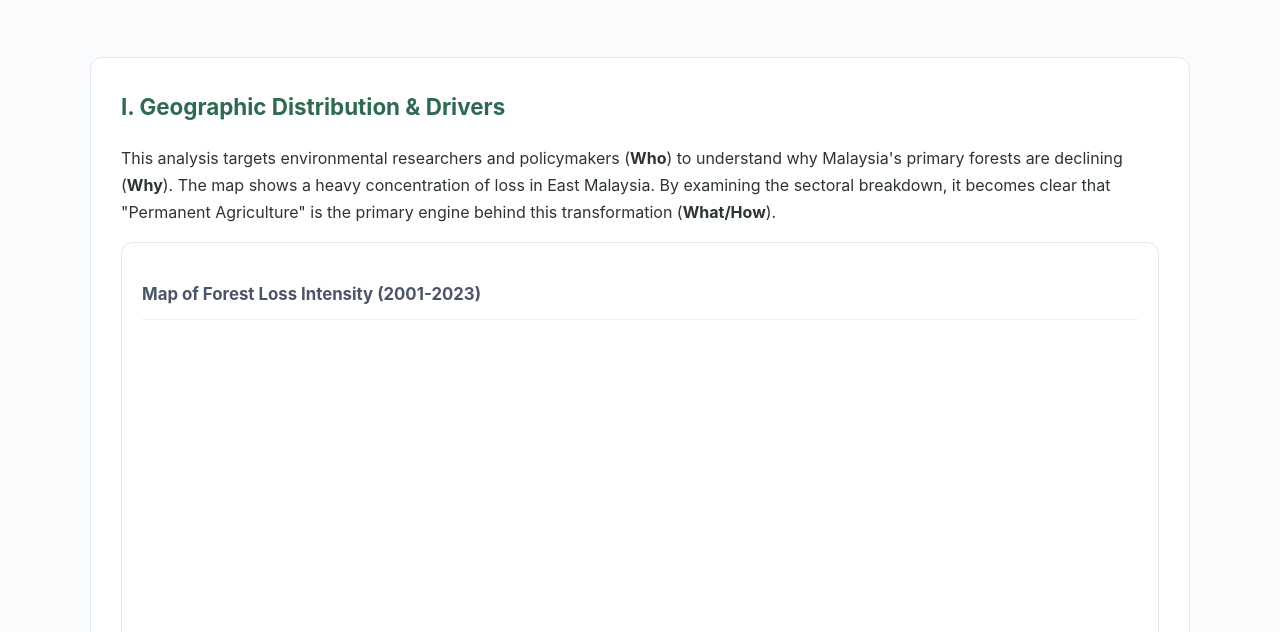
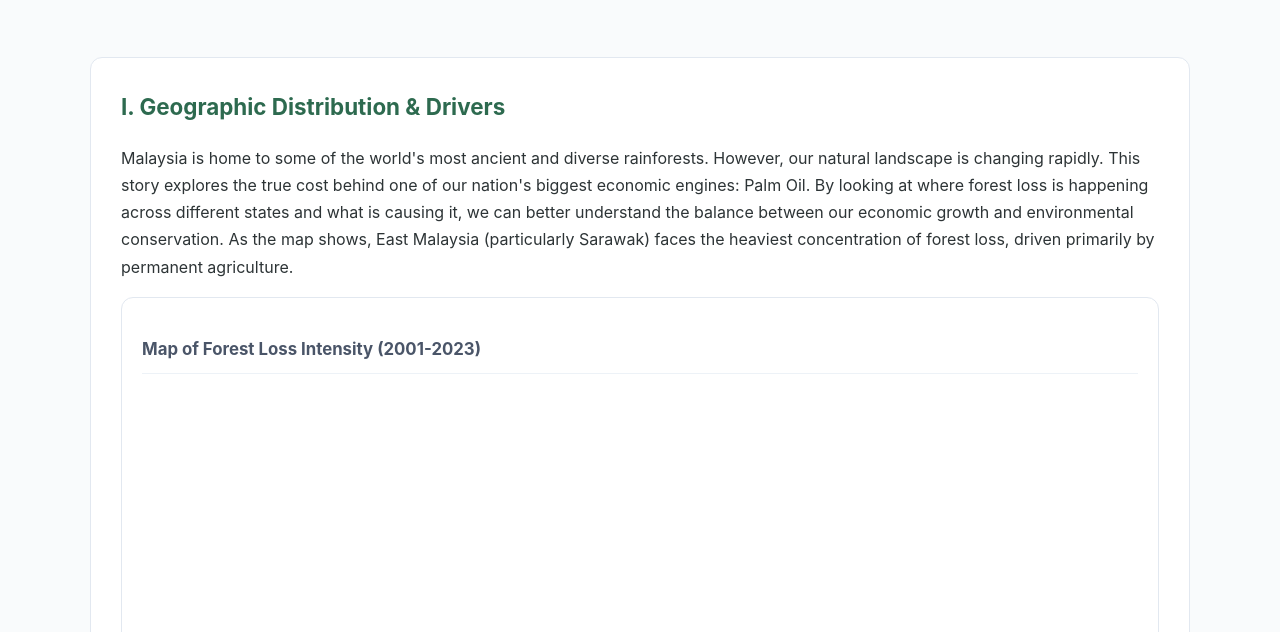
Before and after one commit to wtia0007/FIT2179-DV2, a plain HTML site: page index.html in a window 1280 px wide. Shown: the part 168-800 px from the top of the page. Drawn offline with Linux system fonts and the light colour scheme; a script that the page names is missing.

Commit message:
Update index.html

```diff
--- a/index.html
+++ b/index.html
@@ -40,7 +40,7 @@
 
   <div class="story-block">
     <h2>I. Geographic Distribution & Drivers</h2>
-    <p>This analysis targets environmental researchers and policymakers (<strong>Who</strong>) to understand why Malaysia's primary forests are declining (<strong>Why</strong>). The map shows a heavy concentration of loss in East Malaysia. By examining the sectoral breakdown, it becomes clear that "Permanent Agriculture" is the primary engine behind this transformation (<strong>What/How</strong>).</p>
+    <p>Malaysia is home to some of the world's most ancient and diverse rainforests. However, our natural landscape is changing rapidly. This story explores the true cost behind one of our nation's biggest economic engines: Palm Oil. By looking at where forest loss is happening across different states and what is causing it, we can better understand the balance between our economic growth and environmental conservation. As the map shows, East Malaysia (particularly Sarawak) faces the heaviest concentration of forest loss, driven primarily by permanent agriculture.</p>
 
     <div class="viz-grid">
       <div class="viz-card full-width">
```
